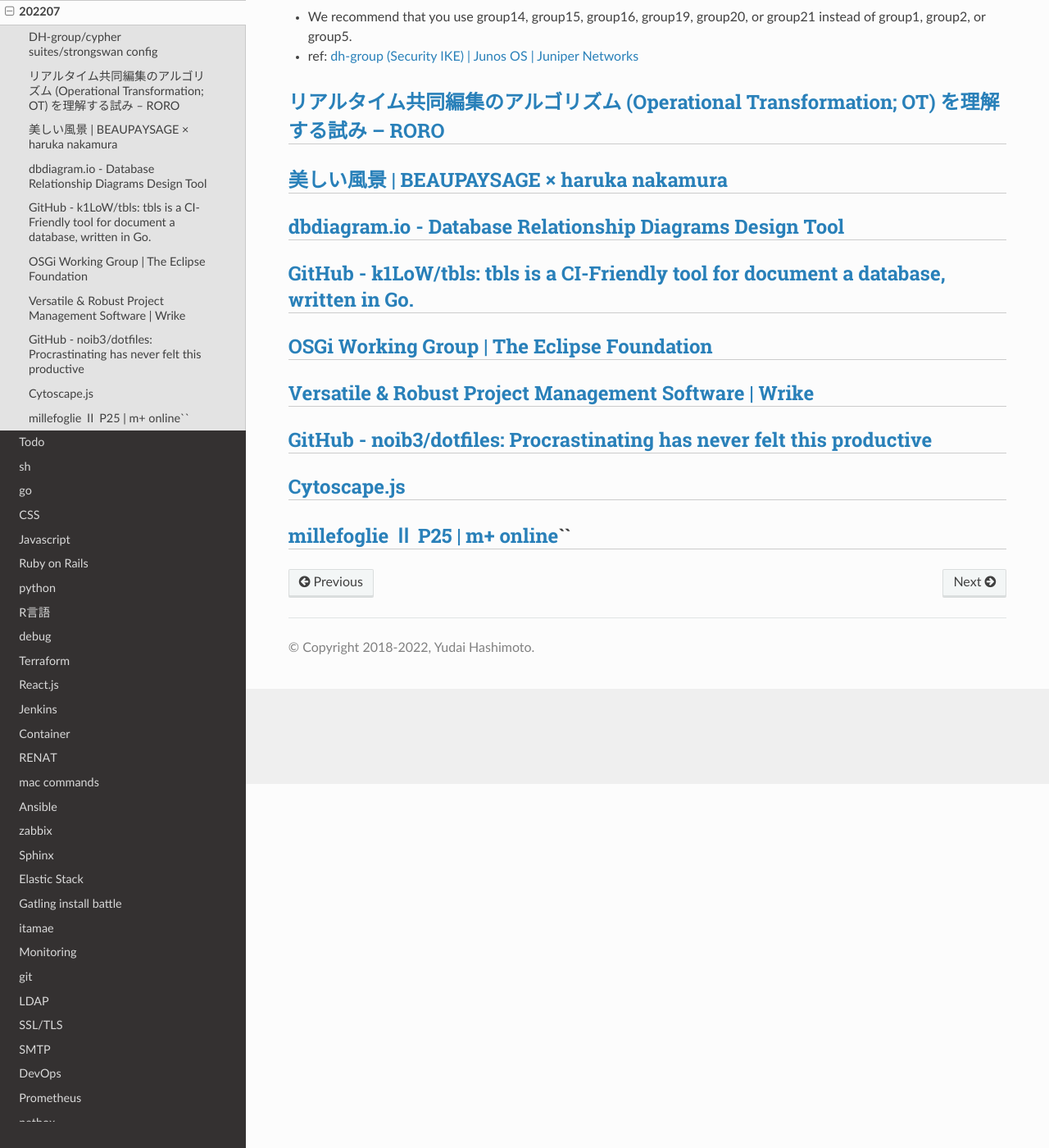
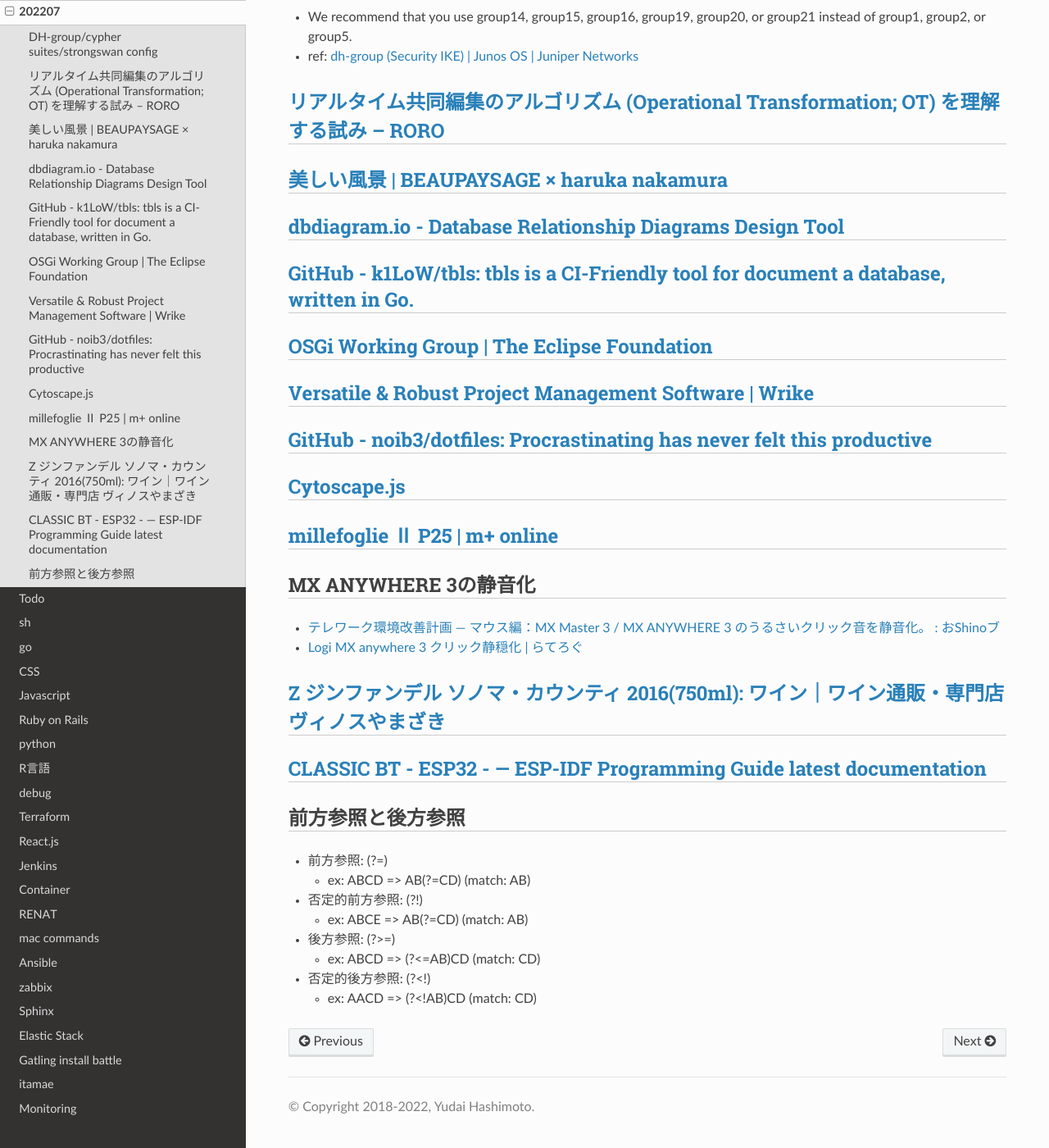
Before and after one commit to jp7fkf/JP7FKF-Warehouse, a Sphinx documentation site: the page built from source/dialy/202207.md, in a window 1280 px wide and 1400 px high, scrolled down 444 px. Shown: the whole window at 82% size. Built offline with Sphinx 7.4.7 and the Read the Docs theme 2.0.0, drawn with Linux system fonts in a browser that asks for light colours.

Commit message:
2022-07-31 15:28:25 JST

```diff
--- a/source/dialy/202207.md
+++ b/source/dialy/202207.md
@@ -33,4 +33,22 @@ group24 / 2048-bit MODP Group with 256-bit prime order subgroup.
 
 ## [Cytoscape.js](https://js.cytoscape.org/)
 
-## [millefoglie Ⅱ P25 | m+ online](https://m-piu.com/catalog/millefoglie2-p25/)``
+## [millefoglie Ⅱ P25 | m+ online](https://m-piu.com/catalog/millefoglie2-p25/)
+
+## MX ANYWHERE 3の静音化
+- [テレワーク環境改善計画 ― マウス編：MX Master 3 / MX ANYWHERE 3 のうるさいクリック音を静音化。 : おShinoブ](http://blog.livedoor.jp/shino_b/archives/10356201.html)
+- [Logi MX anywhere 3 クリック静穏化 | らてろぐ](https://ratelog.net/noise-reduction-logi-mx-anywhere3/)
+
+## [Z ジンファンデル ソノマ・カウンティ 2016(750ml): ワイン｜ワイン通販・専門店 ヴィノスやまざき](https://www.v-yamazaki.co.jp/shop/g/gC10-38/)
+
+## [CLASSIC BT - ESP32 -  — ESP-IDF Programming Guide latest documentation](https://docs.espressif.com/projects/esp-idf/en/latest/esp32/api-reference/bluetooth/classic_bt.html)
+
+## 前方参照と後方参照
+- 前方参照: (?=)
+  - ex: ABCD => AB(?=CD) (match: AB)
+- 否定的前方参照: (?!)
+  - ex: ABCE => AB(?=CD) (match: AB)
+- 後方参照: (?>=)
+  - ex: ABCD => (?<=AB)CD (match: CD)
+- 否定的後方参照: (?<!)
+  - ex: AACD => (?<!AB)CD (match: CD)
```
